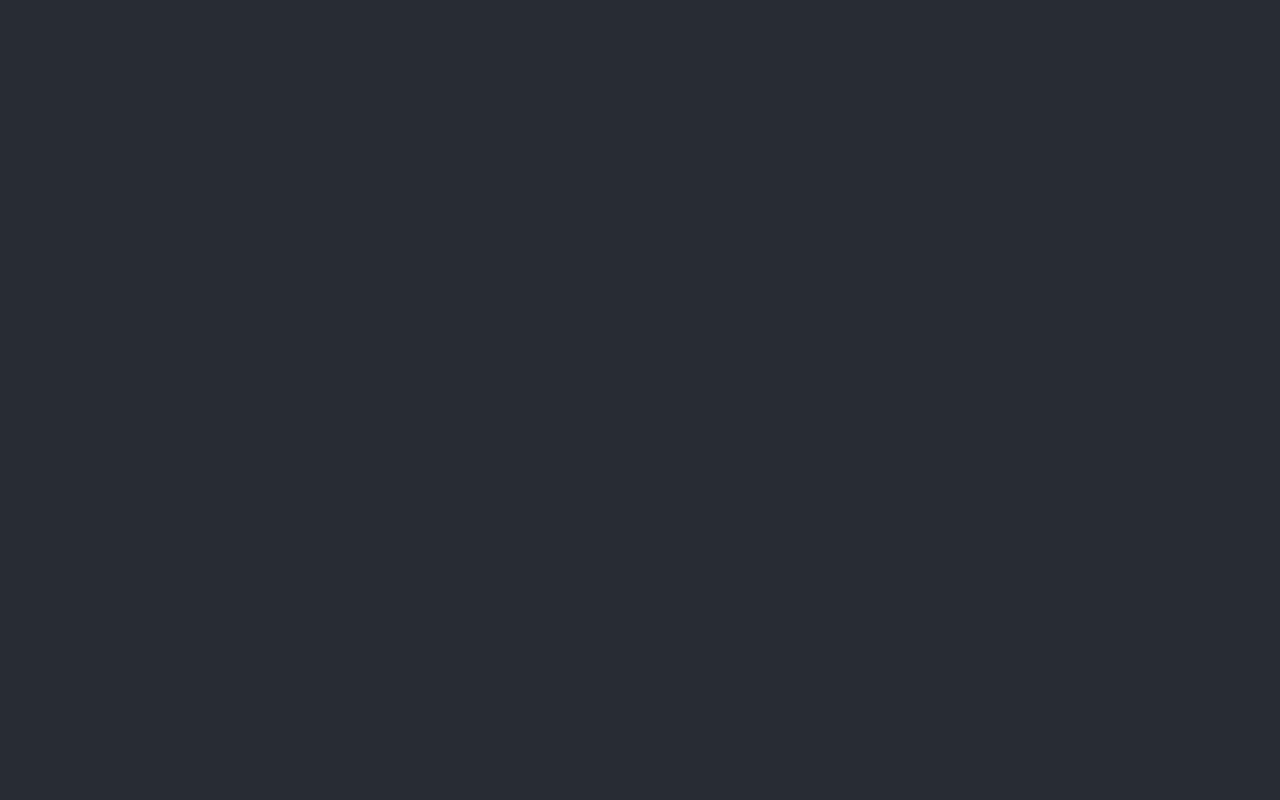
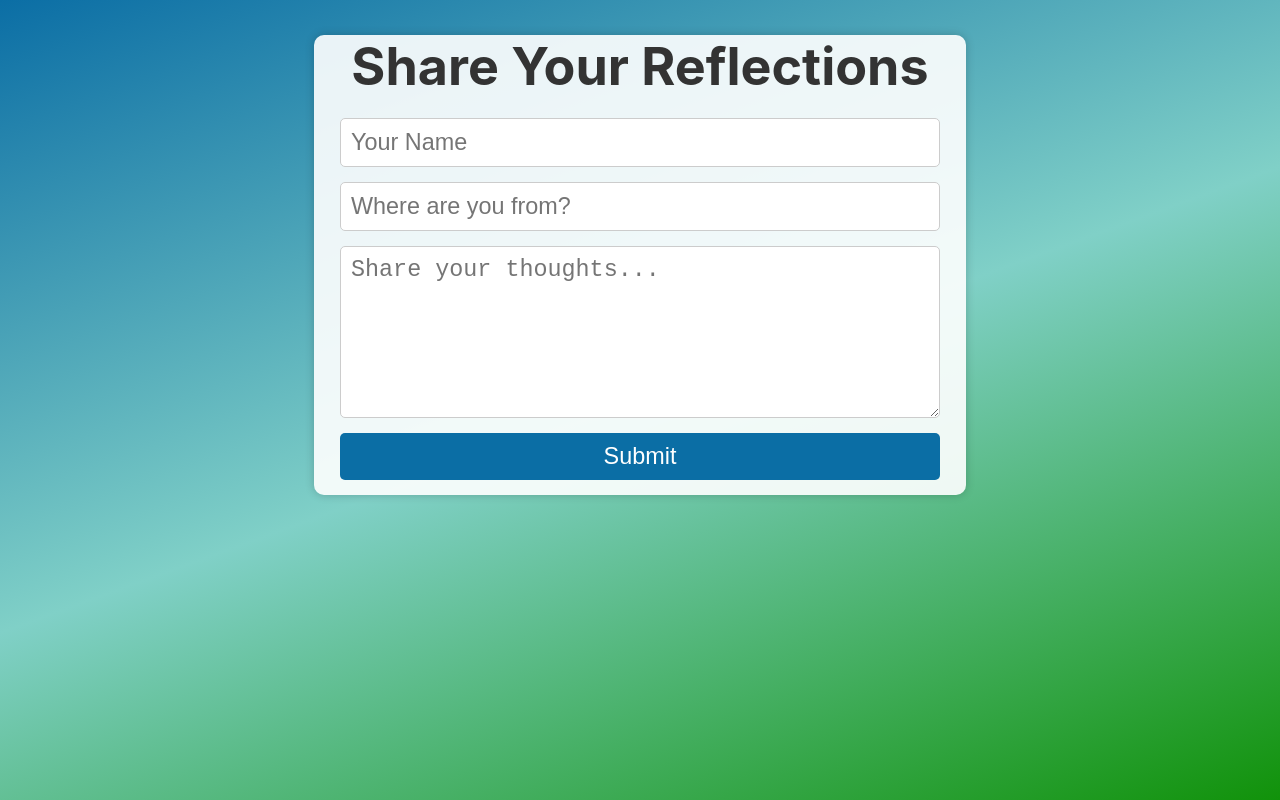
Before and after one commit to JB-Higgins22/CSC3032-2324-TEAM13, a React (Create React App) app in the folder troubles-experience/: page /reflection in a window 1280 px wide. Before the commit this address had no page. Built offline with nearby package versions, Linux system fonts and the light colour scheme.

Commit message:
Completed UI and foundations made for adding backend functionality

```diff
--- a/troubles-experience/src/App.js
+++ b/troubles-experience/src/App.js
@@ -4,6 +4,7 @@ import { BrowserRouter as Router, Routes, Route } from "react-router-dom";
 import HomePage from './pages/home/home';
 import Scales from './pages/scales/scales';
 import Settings from './pages/settings/settingsPage';
+import Reflection from './pages/reflection/reflection';
 
 function App() {
   return (
@@ -14,6 +15,7 @@ function App() {
         <Route exact path='/' element={<HomePage />} />
         <Route path='/scales' element={<Scales />} />
         <Route path='/settings' element={<Settings />} />
+        <Route path='/reflection' element={<Reflection />} />
       </Routes>
     </Router>
       </header>
--- a/troubles-experience/src/pages/home/home.js
+++ b/troubles-experience/src/pages/home/home.js
@@ -26,6 +26,9 @@ const HomePage = () => {
         <Link to="..\scales">
           <button>Start Puzzle</button>
         </Link>
+        <Link to="..\reflection">
+          <button>Add reflections</button>
+        </Link>
       </section>
       <section>
         <h2>Contact Us</h2>
--- /dev/null
+++ b/troubles-experience/src/pages/reflection/reflection.css
@@ -0,0 +1,55 @@
+.background {
+    width: 100%;
+    overflow: hidden;
+    margin: 0 auto;
+    height: 100vh;
+    background-color: #0b6ea5;
+    background-image: linear-gradient(160deg, #0b6ea5 0%, #80D0C7 50%, #11920a 100%);
+    position: relative;
+  }
+
+  .reflection-container {
+    max-width: 600px;
+    margin: 0 auto;
+    padding-left: 2%;
+    padding-right: 2%;
+    background-color: rgba(255, 255, 255, 0.9);
+    border-radius: 10px;
+    box-shadow: 0 0 10px rgba(0, 0, 0, 0.2);
+  }
+
+  .reflection-container h1 {
+    text-align: center;
+    color: #333;
+    margin-bottom: 20px;
+  }
+
+  .reflection-container form {
+    display: flex;
+    flex-direction: column;
+  }
+
+  .reflection-container input,
+  .reflection-container textarea,
+  .reflection-container button {
+    margin-bottom: 15px;
+    padding: 10px;
+    border: 1px solid #ccc;
+    border-radius: 5px;
+    font-size: 90%;
+  }
+
+  .reflection-container textarea {
+    height: 150px;
+  }
+
+  .reflection-container button {
+    background-color: #0b6ea5;
+    color: #fff;
+    border: none;
+    cursor: pointer;
+  }
+
+  .reflection-container button:hover {
+    background-color: #094565;
+  }
--- /dev/null
+++ b/troubles-experience/src/pages/reflection/reflection.js
@@ -0,0 +1,47 @@
+import React, { useState } from "react";
+import './reflection.css';
+
+const Reflection = () => {
+  // Define state variables to store user inputs
+  const [name, setName] = useState("");
+  const [location, setLocation] = useState("");
+  const [thoughts, setThoughts] = useState("");
+
+  // Incomplete function to handle form submission
+  const handleSubmit = (x) => {
+
+  };
+
+  return (
+    <div className="background">
+      <div className="reflection-container">
+        <h1>Share Your Reflections</h1>
+        <form onSubmit={handleSubmit}>
+          <input
+            type="text"
+            value={name}
+            onChange={(x) => setName(x.target.value)} // Update name state onChange
+            placeholder="Your Name"
+            required
+          />
+          <input
+            type="text"
+            value={location}
+            onChange={(x) => setLocation(x.target.value)} // Update location state onChange
+            placeholder="Where are you from?"
+            required
+          />
+          <textarea
+            value={thoughts}
+            onChange={(x) => setThoughts(x.target.value)} // Update thoughts state onChange
+            placeholder="Share your thoughts..."
+            required
+          ></textarea>
+          <button type="submit">Submit</button>
+        </form>
+      </div>
+    </div>
+  );
+};
+
+export default Reflection;
```
